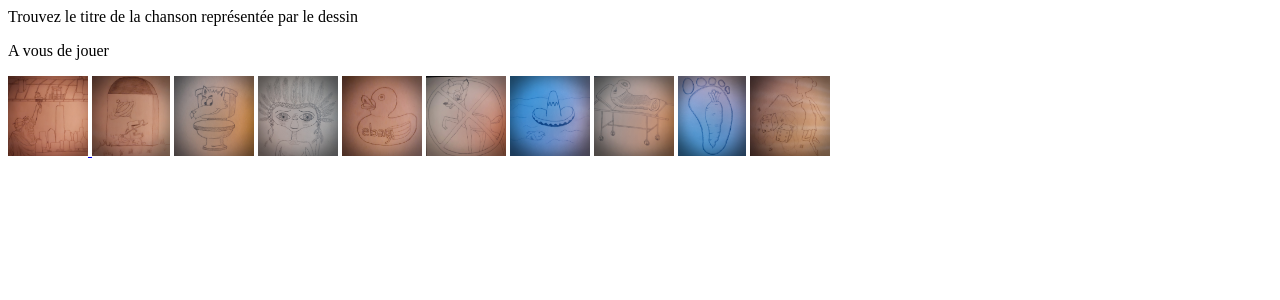
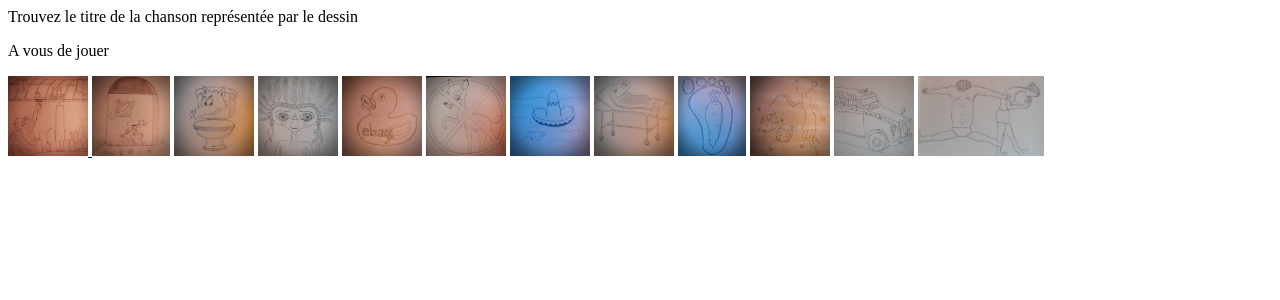
Before and after one commit to Fabienne7995/jeu-dessins-songs, a Django app: page / in a window 1280 px wide. Shown: the top 300 px of the page. Run offline with Django 3.2, Linux system fonts and the light colour scheme.

Commit message:
jeu commit 10

```diff
--- a/blog/templates/blog/post_list.html
+++ b/blog/templates/blog/post_list.html
@@ -14,6 +14,8 @@
     <img src="/static/jeu_titres_dessins/8.jpg" height="80"/>
     <img src="/static/jeu_titres_dessins/9.jpg" height="80"/>
     <img src="/static/jeu_titres_dessins/10.jpg" height="80"/>
+    <img src="/static/jeu_titres_dessins/11.jpg" height="80"/>
+    <img src="/static/jeu_titres_dessins/12.jpg" height="80"/>
 
 </body>
 </html>
--- a/blog/templates/blog/post_list_1.html
+++ b/blog/templates/blog/post_list_1.html
@@ -13,6 +13,8 @@
     <img src="/static/jeu_titres_dessins/8.jpg" height="80"/>
     <img src="/static/jeu_titres_dessins/9.jpg" height="80"/>
     <img src="/static/jeu_titres_dessins/10.jpg" height="80"/>
+    <img src="/static/jeu_titres_dessins/11.jpg" height="80"/>
+    <img src="/static/jeu_titres_dessins/12.jpg" height="80"/>
     <div>
       <img src="/static/jeu_titres_dessins/1.jpg" height="400"/>
     </div>
```
